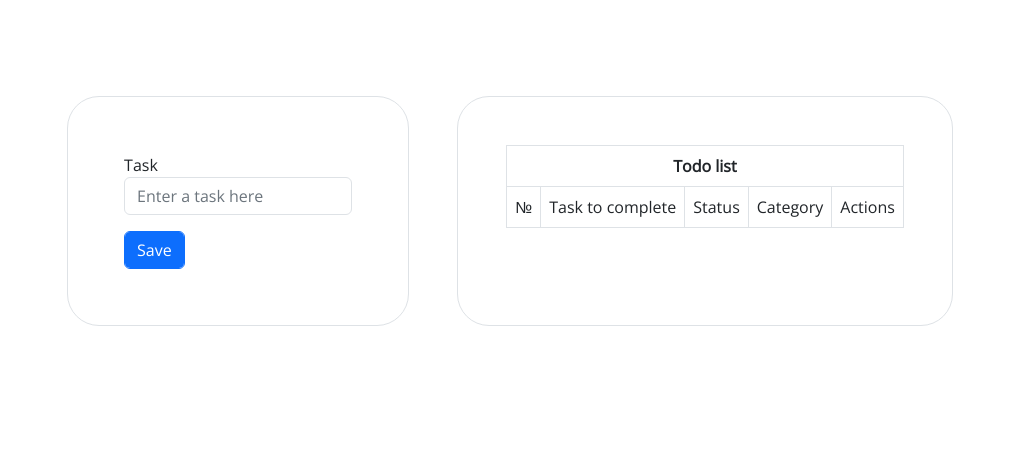
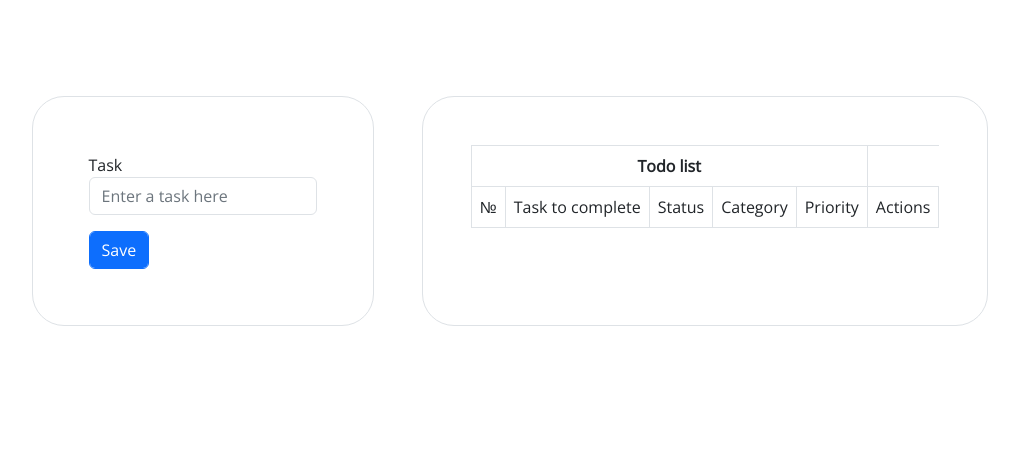
Before and after one commit to LostHopes/Flask-labs, a Flask app: template src/app/todo/templates/todo.html in a window 1280 px wide. Shown: the part 56-524 px from the top of the page, without its empty margins (130-1149 px from the left). Run offline with Flask 3, Linux system fonts and the light colour scheme; the template is opened without the code that fills it: values that come from a table or form of the project are taken from there, others are empty; some libraries are stand-ins or nearby versions.

Commit message:
added priority to the todo, modified some routes in the views

```diff
--- a/src/app/todo/models.py
+++ b/src/app/todo/models.py
@@ -15,4 +15,5 @@ class Todo(db.Model):
     task = db.Column(db.Text, nullable=False)
     status = db.Column(db.String, default="Planning", nullable=False)
     category = db.Column(db.String, default="Empty", nullable=False)
+    priority = db.Column(db.Enum(TodoPriority), default=TodoPriority.LOW, nullable=False)
     user_id = db.Column(db.Integer, db.ForeignKey("users.id"), nullable=False)
--- a/src/app/todo/templates/todo.html
+++ b/src/app/todo/templates/todo.html
@@ -24,6 +24,7 @@
                     <td>Task to complete</td>
                     <td>Status</td>
                     <td>Category</td>
+                    <td>Priority</td>
                     <td>Actions</td>
                 </tr>
                 {% for task in todo %}
@@ -38,6 +39,13 @@
                         {% endif %}
                     </td>
                     <td>{{ task.category }}</td>
+                    <td>
+                        <select name="todo_priority" id="todo_priority">
+                            <option value="Low">Low</option>
+                            <option value="Medium">Medium</option>
+                            <option value="High">High</option>
+                        </select>
+                    </td>
                     <td>
                         <div class="d-flex justify-content-center p-2">
                             <form action="{{ url_for('todo.update', id=task.id) }}" method="post" class="p-1">
--- a/src/app/todo/views.py
+++ b/src/app/todo/views.py
@@ -1,11 +1,12 @@
 from flask import render_template, redirect, url_for, flash, request
 from flask_login import login_required, current_user
+from sqlalchemy.exc import IntegrityError
 
 from . import helper, todo
 from .forms import TodoForm
 
 
-@todo.route("/list")
+@todo.route("/")
 @login_required
 def todo_list():
     title = "Todo list"
@@ -16,7 +17,7 @@ def todo_list():
     return render_template("todo.html", title=title, form=form, todo=todo)
 
 
-@todo.route("/add", methods=["POST"])
+@todo.route("/", methods=["POST"])
 @login_required
 def add():
 
```
